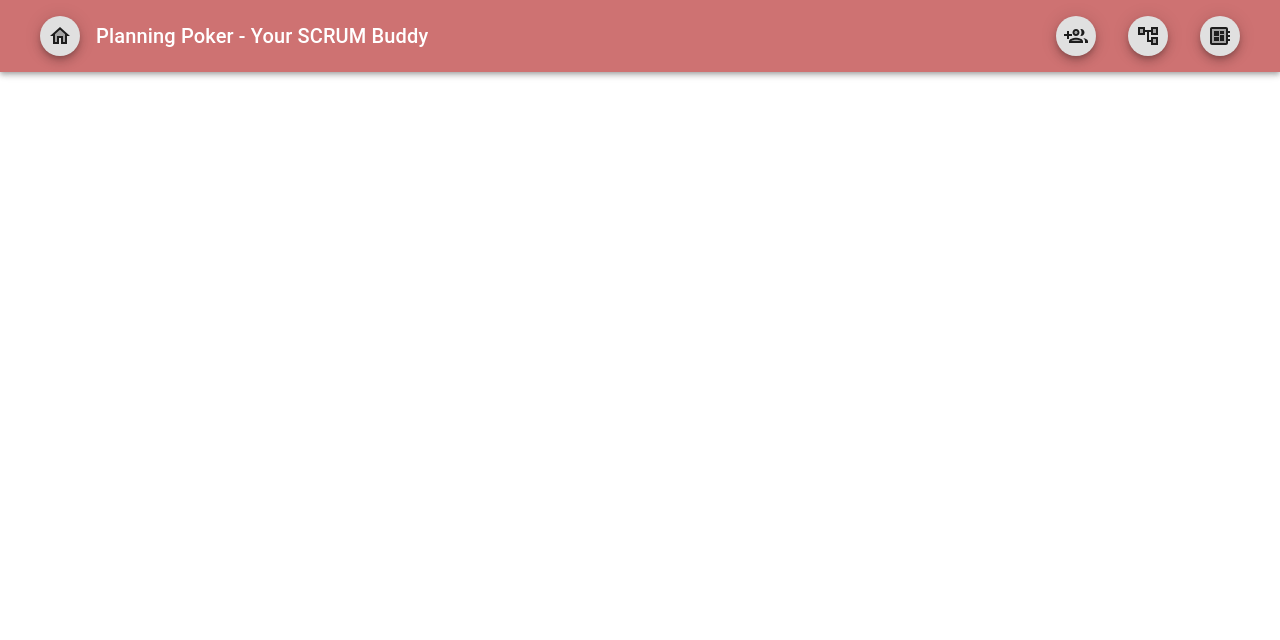
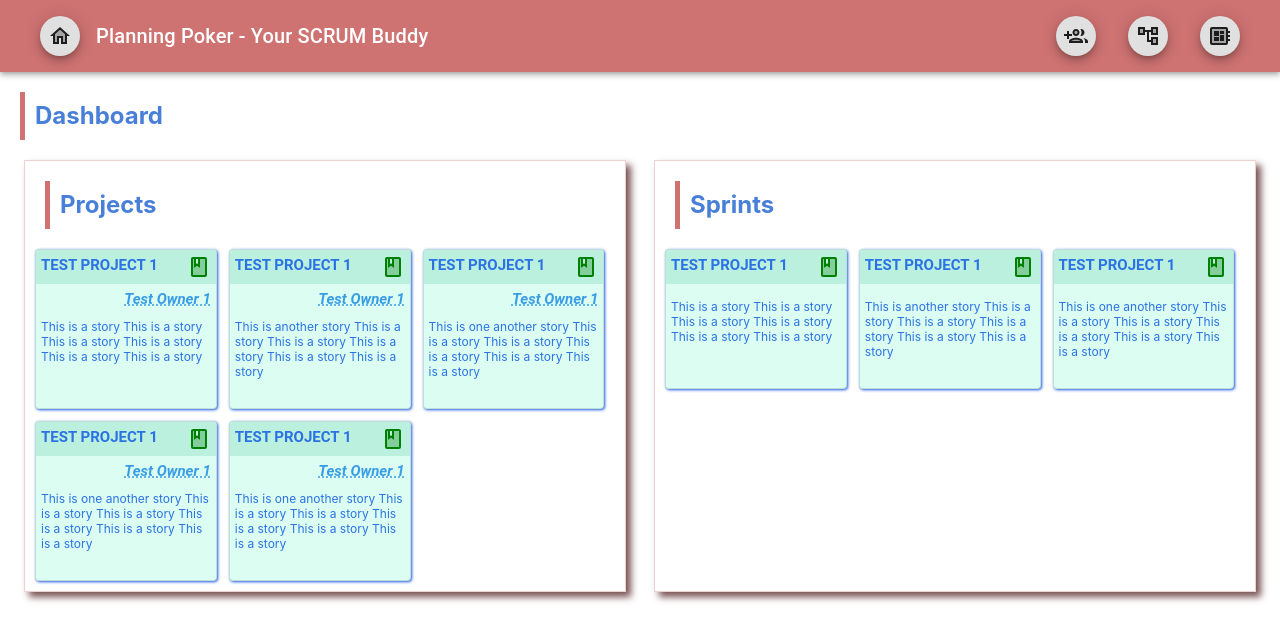
Before and after one commit to kumarjitc/planningpoker-client, a React (Create React App) app: page /dashboard in a window 1280 px wide. Shown: the top 640 px of the page. Built offline with nearby package versions, Linux system fonts and the light colour scheme; the HTML template or start-up script is replaced by a standard one.

Commit message:
Modified Grid Style To Display Card

```diff
--- a/src/components/AppShell/AppShell.js
+++ b/src/components/AppShell/AppShell.js
@@ -20,7 +20,7 @@ import DashBoardIcon from '@material-ui/icons/AccountTreeTwoTone';
 import { ColorCodes } from '../../utils';
 
 import StartNewgame from '../StartNewGame/StartNewGame';
-import Sprints from '../Setup/Sprints/Sprints';
+import Dashboard from '../MasterDashboard/Dashboard';
 
 import Routes from '../../utils/RouteConstants';
 
@@ -71,7 +71,7 @@ export default function AppShell() {
                 </Fab>
               </Tooltip>
               <Tooltip title="Projects And Sprints">
-                <Link to={Routes.SPRINTS}>
+                <Link to={Routes.DASHBOARDS}>
                   <Fab className={classes.fab} size="small">
                     <DashBoardIcon />
                   </Fab>
@@ -89,7 +89,7 @@ export default function AppShell() {
         </AppBar>
         <Switch>
           <Route path={Routes.HOME} exact component={null} />
-          <Route path={Routes.SPRINTS} exact component={Sprints} />
+          <Route path={Routes.DASHBOARDS} exact component={Dashboard} />
           <Route path={Routes.GAME_START} exact component={StartNewgame} />
         </Switch>
       </Router>
--- /dev/null
+++ b/src/components/MasterDashboard/Dashboard.js
@@ -0,0 +1,41 @@
+import React from 'react';
+import { makeStyles } from '@material-ui/core/styles';
+
+import Projects from './Projects/Projects';
+import Sprints from './Sprints/Sprints';
+
+const useStyles = makeStyles((theme) => ({
+    pods: {
+        display: 'flex',
+        flexDirection: 'row',
+        flexWrap: 'wrap',
+        flex: 1,
+        justifyContent: 'space-around'
+    },
+    pod: {
+        flexBasis: '600px',
+        border: '1px solid #F1D0D0',
+        boxShadow: '5px 5px 7px #795252',
+        marginBottom: '15px'
+    }
+}));
+
+const Dashboard = (props) => {
+    const classes = useStyles();
+
+    return (
+        <div className="container">
+            <h2>Dashboard</h2>
+            <div className={classes.pods}>
+                <div className={classes.pod}>
+                    <Projects />
+                </div>
+                <div className={classes.pod}>
+                    <Sprints />
+                </div>
+            </div>
+        </div>
+    );
+}
+
+export default Dashboard;
--- a/src/components/Setup/Sprints/Sprints.js
+++ b/src/components/MasterDashboard/Projects/Projects.js
@@ -1,38 +1,49 @@
 import { Component } from "react";
 
-import SprintList from "../../../models/sprint/sprintList";
+import ProjectList from "../../../models/project/projectList";
 import AppGrid from "../../UI/AppGrid/AppGrid";
+import CardGrid from "../../UI/CardGrid/CardGrid";
 
 const DATA = [{
     id: 1,
     description: 'This is a story This is a story This is a story This is a story This is a story This is a story',
     name: 'test project 1',
-    project: 'Sprint 10.2'
+    owner: 'Test Owner 1'
 }, {
     id: 2,
     description: 'This is another story This is a story This is a story This is a story This is a story This is a story',
     name: 'test project 1',
-    project: 'Sprint 10.3'
+    owner: 'Test Owner 1'
 }, {
     id: 3,
     description: 'This is one another story This is a story This is a story This is a story This is a story This is a story',
     name: 'test project 1',
-    project: 'Sprint 10.4'
+    owner: 'Test Owner 1'
+}, {
+    id: 4,
+    description: 'This is one another story This is a story This is a story This is a story This is a story This is a story',
+    name: 'test project 1',
+    owner: 'Test Owner 1'
+}, {
+    id: 5,
+    description: 'This is one another story This is a story This is a story This is a story This is a story This is a story',
+    name: 'test project 1',
+    owner: 'Test Owner 1'
 }];
 
 export default class Projects extends Component {
     state = {};
 
     componentDidMount() {
-        this.setState(new SprintList(DATA).build());
+        this.setState(new ProjectList(DATA).build());
     }
 
     render() {
         return (
             <div className="container">
-                <h2>Sprints</h2>
-                <div className="sprint-list">
-                    <AppGrid {...this.state} />
+                <h2>Projects</h2>
+                <div className="project-list">
+                    <CardGrid {...this.state} />
                 </div>
             </div>
         );
--- a/src/components/Setup/Projects/Projects.js
+++ b/src/components/MasterDashboard/Sprints/Sprints.js
@@ -1,38 +1,39 @@
 import { Component } from "react";
 
-import ProjectList from "../../../models/project/projectList";
+import SprintList from "../../../models/sprint/sprintList";
 import AppGrid from "../../UI/AppGrid/AppGrid";
+import CardGrid from "../../UI/CardGrid/CardGrid";
 
 const DATA = [{
     id: 1,
     description: 'This is a story This is a story This is a story This is a story This is a story This is a story',
     name: 'test project 1',
-    owner: 'Test Owner 1'
+    project: 'Sprint 10.2'
 }, {
     id: 2,
     description: 'This is another story This is a story This is a story This is a story This is a story This is a story',
     name: 'test project 1',
-    owner: 'Test Owner 1'
+    project: 'Sprint 10.3'
 }, {
     id: 3,
     description: 'This is one another story This is a story This is a story This is a story This is a story This is a story',
     name: 'test project 1',
-    owner: 'Test Owner 1'
+    project: 'Sprint 10.4'
 }];
 
 export default class Projects extends Component {
     state = {};
 
     componentDidMount() {
-        this.setState(new ProjectList(DATA).build());
+        this.setState(new SprintList(DATA).build());
     }
 
     render() {
         return (
             <div className="container">
-                <h2>Projects</h2>
-                <div className="project-list">
-                    <AppGrid {...this.state} />
+                <h2>Sprints</h2>
+                <div className="sprint-list">
+                    <CardGrid {...this.state} />
                 </div>
             </div>
         );
--- /dev/null
+++ b/src/components/UI/CardGrid/CardGrid.js
@@ -0,0 +1,89 @@
+import React from 'react';
+import { makeStyles } from '@material-ui/core/styles';
+import MaterialCard from '@material-ui/core/Card';
+import CardContent from '@material-ui/core/CardContent';
+import Typography from '@material-ui/core/Typography';
+import SelectedIcon from '@material-ui/icons/BookTwoTone'
+
+const useStyles = makeStyles({
+    root: {
+        display: 'inline-flex',
+        flexWrap: 'wrap',
+        flex: 1,
+        gap: '12px'
+    },
+    card: {
+        width: '31%',
+        backgroundColor: '#DBFDF2',
+        boxShadow: '1px 1px 3px #195ae4',
+        '& div': {
+            padding: 0
+        },
+        '& h2': {
+            border: 'none',
+            fontSize: '15px',
+            lineHeight: '20px',
+            fontWeight: 700,
+            textTransform: 'uppercase',
+            padding: '5px',
+            backgroundColor: '#BBEFDE',
+            color: '#2B73E4'
+        },
+        '& h3': {
+            border: 'none',
+            fontSize: '15px',
+            lineHeight: '20px',
+            fontWeight: 700,
+            textTransform: 'capitalize',
+            textAlign: 'right',
+            textDecoration: 'underline',
+            textDecorationStyle: 'dotted',
+            padding: '5px',
+            color: '#399DE6',
+            fontStyle: 'italic'
+        },
+        '& p': {
+            fontSize: '12px',
+            lineHeight: '15px',
+            padding: '5px',
+            textAlign: 'left',
+            color: '#2B73E4'
+        }
+    },
+    selected: {
+        color: 'green'
+    }
+});
+
+const Card = (props) => {
+    const classes = useStyles();
+
+    return (
+        <MaterialCard className={classes.card} variant="outlined">
+            <CardContent>
+                <Typography variant="h5" component="h2" color="textSecondary">
+                    {props.name}
+                    <SelectedIcon className={classes.selected} />
+                </Typography>
+                <Typography variant="h5" component="h3" color="textSecondary">{props.owner}</Typography>
+                <Typography variant="body" component="p" color="textSecondary">{props.description}</Typography>
+            </CardContent>
+        </MaterialCard>
+    );
+}
+
+const CardGrid = (props) => {
+    const classes = useStyles();
+
+    const grid = props && props.rows ? props.rows.map(item => {
+        return <Card {...item} />;
+    }) : null;
+
+    return (
+        <div className={classes.root}>
+            { grid}
+        </div>
+    );
+};
+
+export default CardGrid;
--- a/src/utils/RouteConstants.js
+++ b/src/utils/RouteConstants.js
@@ -1,7 +1,7 @@
 const Routes = {
     HOME: '/',
     GAME_START: '/game/start',
-    SPRINTS: '/sprints'
+    DASHBOARDS: '/dashboard'
 }
 
 export default Routes;
```
